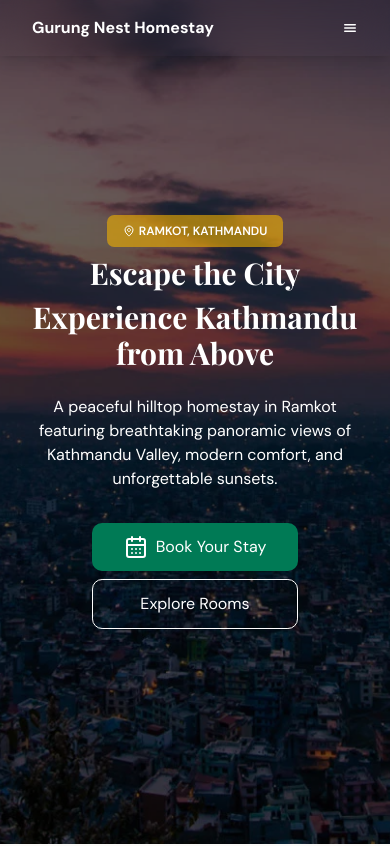
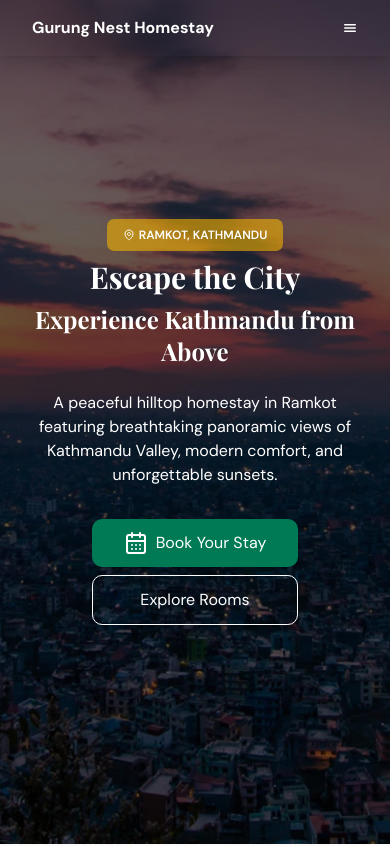
Before and after one commit to gurungbsal18/gurung-nest-home-stay, a Next.js app in the folder frontend/: page / in a window 390 px wide. Shown: the top 846 px of the page. Built offline with nearby package versions, Linux system fonts and the light colour scheme; a web font is replaced by a local one.

Commit message:
hero section responsive fix

```diff
--- a/frontend/components/HeroSection.tsx
+++ b/frontend/components/HeroSection.tsx
@@ -24,7 +24,7 @@ function HeroSection() {
            <GrLocation/> RAMKOT, KATHMANDU
           </p>
           <h2 className="text-3xl md:text-4xl lg:text-6xl font-bold">Escape the City</h2>
-          <h2 className="text-3xl md:text-4xl lg:text-6xl font-bold">
+          <h2 className="text-2xl md:text-4xl lg:text-6xl font-bold">
             Experience Kathmandu from Above
           </h2>
           <p className="mt-4 w-full lg:w-5xl text-base md:text-xl">
```
